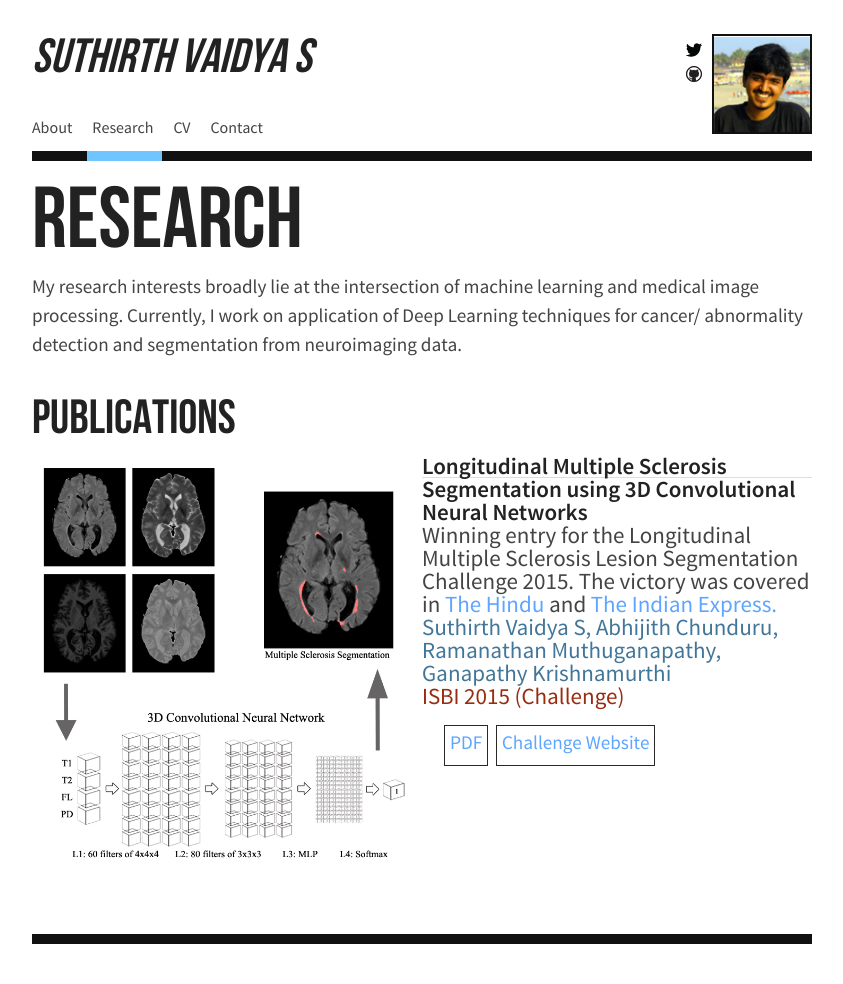
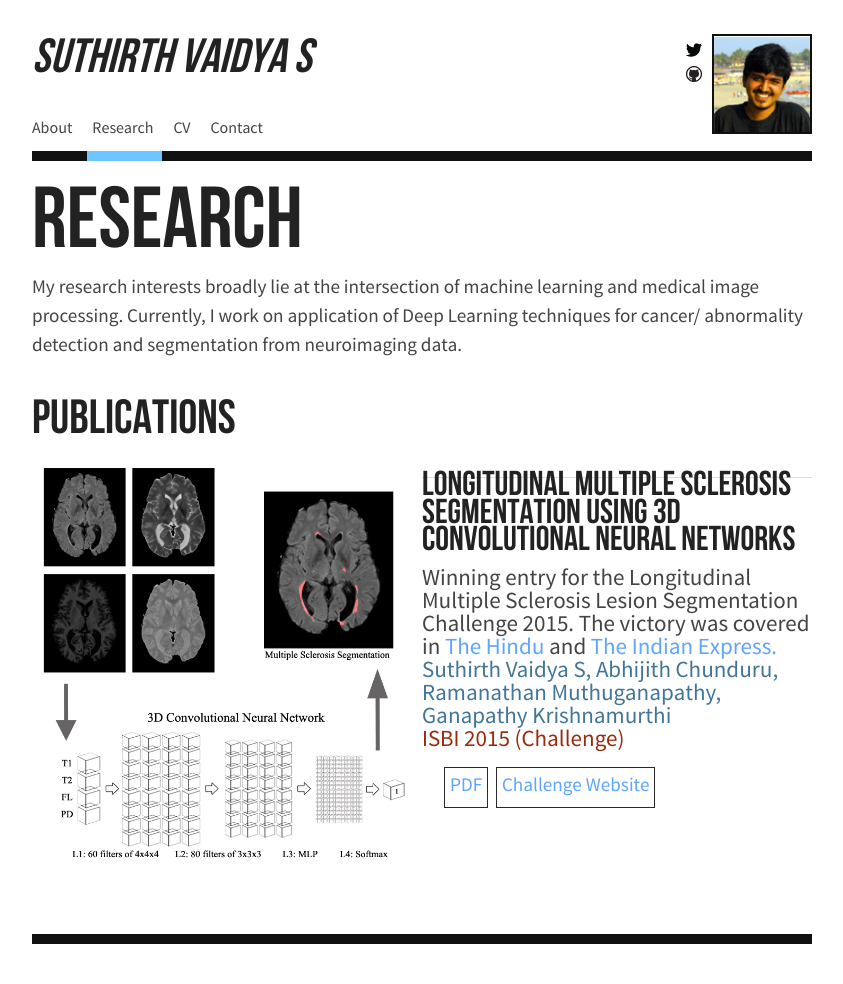
Before and after one commit to suthirth/suthirth.github.io, a Jekyll site: the page built from research/index.html, in a window 1280 px wide. Shown: the whole page, without its empty margins (218-1061 px from the left). Built offline with Jekyll 4.4.1, drawn with Linux system fonts in a browser that asks for light colours.

Commit message:
Update index.html

```diff
--- a/research/index.html
+++ b/research/index.html
@@ -21,7 +21,7 @@ layout: default
         </div>
         <div class="col-md-6">
           <div class="pub">
-            <div class="pubt">Longitudinal Multiple Sclerosis Segmentation using 3D Convolutional Neural Networks</div>
+            <div class="pubt"><h5>Longitudinal Multiple Sclerosis Segmentation using 3D Convolutional Neural Networks</h5></div>
             <div class="pubd">Winning entry for the Longitudinal Multiple Sclerosis Lesion Segmentation Challenge 2015.
             The victory was covered in <a href="http://www.thehindu.com/news/cities/chennai/iitm-team-bags-honours/article7156233.ece">The Hindu</a> and <a href="http://indianexpress.com/article/technology/science/from-the-lab-algorithms-to-get-machines-to-study-medical-reports/">The Indian Express.</a></div>
             <div class="puba">Suthirth Vaidya S, Abhijith Chunduru, Ramanathan Muthuganapathy, Ganapathy Krishnamurthi</div>
```
